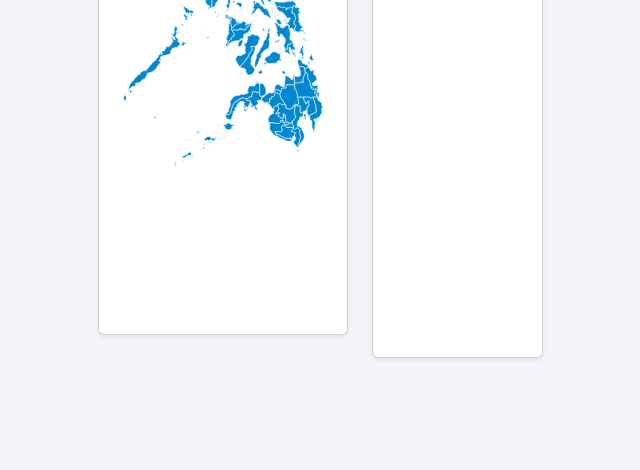
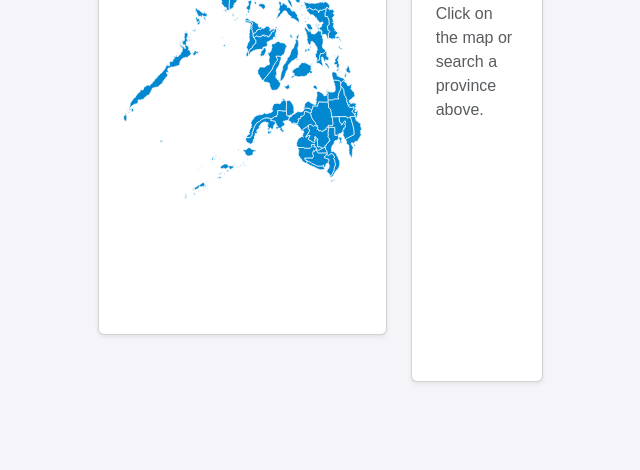
Before and after one commit to kervynway/Philippine-Map-and-Regions, a plain HTML site: page MAP PHILIPPINES v2/index.html in a window 1280 px wide. Shown: the part 433-903 px from the top of the page, without its empty margins (154-794 px from the left). Before the commit the page ends 879 px from the top, so only its background shows below. Drawn offline with nearby package versions, Linux system fonts and the light colour scheme.

Commit message:
Fix CSS card bug v2

```diff
--- a/MAP PHILIPPINES v2/index.html
+++ b/MAP PHILIPPINES v2/index.html
@@ -16,7 +16,7 @@
     <div class="container py-5">
       <div class="row g-4">
         <!-- Map Column -->
-        <div class="col-md-7">
+        <div class="col-12 col-md-7 col-lg-8">
           <div class="card shadow-sm p-4 map-card">
             <svg
               xmlns:mapsvg="http://mapsvg.com"
@@ -491,7 +491,7 @@
         </div>
 
         <!-- Information Panel Column -->
-        <div class="col-md-5">
+        <div class="col-12 col-md-5 col-lg-4">
 
             <!-- Smart Search Bar -->
             <div class="card shadow-sm p-3 mb-4">
```
